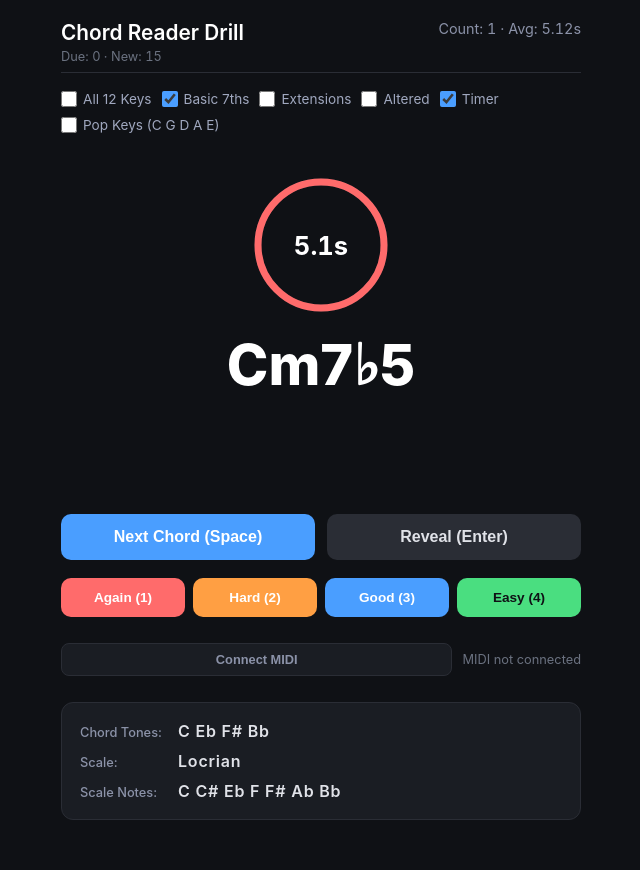
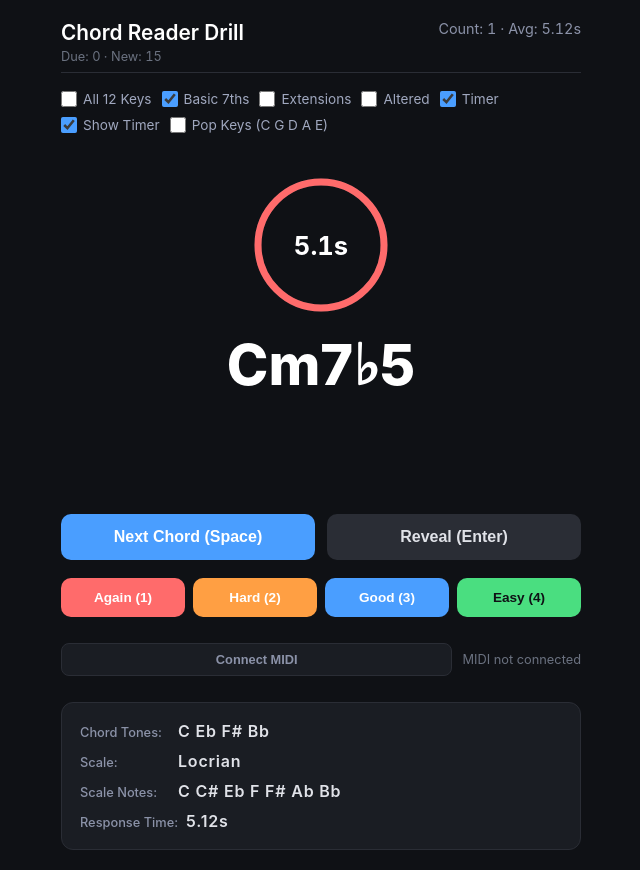
Before and after one commit to JustinJoshi/pianoChords, a plain HTML site: page index.html in a window 1280 px wide. Both pictures are taken after a click on the button "Reveal (Enter)". Shown: the whole page, without its empty margins (319-959 px from the left). Before the commit the page ends 840 px from the top, so only its background shows below. Drawn offline with Linux system fonts and the light colour scheme.

Commit message:
Add hidden timer with Show Timer toggle and response time display
- New 'Show Timer' toggle controls visibility of the ring timer
- Timer always tracks time internally when enabled
- Upon reveal (manual or MIDI), response time is shown in reveal panel
- Response time displayed as 'Response Time: X.XXs'

```diff
--- a/index.html
+++ b/index.html
@@ -38,6 +38,10 @@
       <label class="toggle">
         <input type="checkbox" id="toggle-timer" checked>
         <span>Timer</span>
+      </label>
+      <label class="toggle">
+        <input type="checkbox" id="toggle-showtimer" checked>
+        <span>Show Timer</span>
       </label>
       <label class="toggle">
         <input type="checkbox" id="toggle-popkeys">
@@ -92,6 +96,10 @@
         <span class="reveal-label">Scale Notes:</span>
         <span class="reveal-value" id="reveal-scale-notes"></span>
       </div>
+      <div class="reveal-row">
+        <span class="reveal-label">Response Time:</span>
+        <span class="reveal-value" id="reveal-time">—</span>
+      </div>
       <div class="reveal-row retrievability hidden" id="reveal-retrievability"></div>
     </div>
   </div>
--- a/main.js
+++ b/main.js
@@ -12,12 +12,14 @@ let totalTimeMs = 0;
 let use12Keys = false;
 let activePools = { basic7: true, extended: false, altered: false };
 let timerEnabled = true;
+let timerVisible = true;
 let awaitingChord = false;
 let usePopKeys = false;
 let currentGraded = false;
 
 // ── DOM refs ──
 const elSymbol = document.getElementById('chord-symbol');
+const elTimerWrap = document.querySelector('.timer-wrap');
 const elTimerRing = document.getElementById('timer-ring');
 const elTimerText = document.getElementById('timer-text');
 const elNext = document.getElementById('btn-next');
@@ -26,6 +28,7 @@ const elRevealPanel = document.getElementById('reveal-panel');
 const elRevealTones = document.getElementById('reveal-tones');
 const elRevealScale = document.getElementById('reveal-scale');
 const elRevealScaleNotes = document.getElementById('reveal-scale-notes');
+const elRevealTime = document.getElementById('reveal-time');
 const elMIDIStatus = document.getElementById('midi-status');
 const elMIDIBtn = document.getElementById('btn-midi');
 const elStats = document.getElementById('stats');
@@ -38,6 +41,7 @@ const elToggleBasic = document.getElementById('toggle-basic7');
 const elToggleExt = document.getElementById('toggle-extended');
 const elToggleAlt = document.getElementById('toggle-altered');
 const elToggleTimer = document.getElementById('toggle-timer');
+const elToggleShowTimer = document.getElementById('toggle-showtimer');
 const elTogglePop = document.getElementById('toggle-popkeys');
 
 // ── Constants ──
@@ -88,6 +92,10 @@ function startTimer() {
   timerStart = performance.now();
   elTimerRing.style.stroke = '#4a9eff';
   elTimerText.textContent = '0.0s';
+
+  if (elTimerWrap) {
+    elTimerWrap.classList.toggle('hidden-timer', !timerVisible);
+  }
 
   timerId = requestAnimationFrame(tick);
 }
@@ -244,7 +252,13 @@ function doReveal(auto = false) {
   if (!currentChord || !awaitingChord) return;
   awaitingChord = false;
 
-  recordTime();
+  const elapsedMs = recordTime();
+
+  // Display response time in reveal panel
+  if (elRevealTime) {
+    const elapsedSec = (elapsedMs / 1000).toFixed(2);
+    elRevealTime.textContent = elapsedSec + 's';
+  }
 
   // Show reveal panel
   elRevealPanel.classList.remove('hidden');
@@ -292,6 +306,7 @@ elToggleBasic.addEventListener('change', (e) => { activePools.basic7 = e.target.
 elToggleExt.addEventListener('change', (e) => { activePools.extended = e.target.checked; updateSRSStats(); });
 elToggleAlt.addEventListener('change', (e) => { activePools.altered = e.target.checked; updateSRSStats(); });
 elToggleTimer.addEventListener('change', (e) => { timerEnabled = e.target.checked; });
+elToggleShowTimer.addEventListener('change', (e) => { timerVisible = e.target.checked; });
 elTogglePop.addEventListener('change', (e) => { usePopKeys = e.target.checked; updateSRSStats(); });
 
 // Keyboard shortcuts
--- a/style.css
+++ b/style.css
@@ -104,6 +104,13 @@ body {
   position: relative;
   width: 140px;
   height: 140px;
+}
+
+.timer-wrap.hidden-timer {
+  visibility: hidden;
+  height: 0;
+  width: 0;
+  overflow: hidden;
 }
 
 .timer-svg {
```
